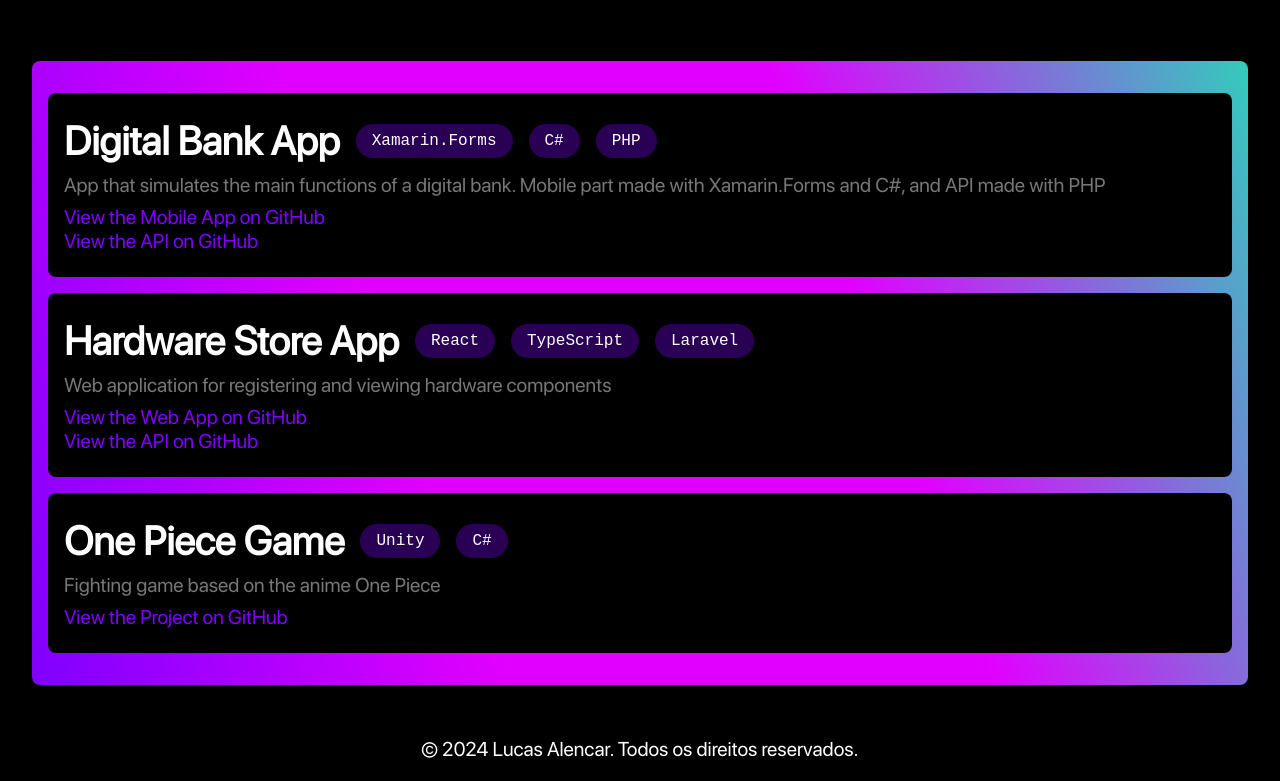
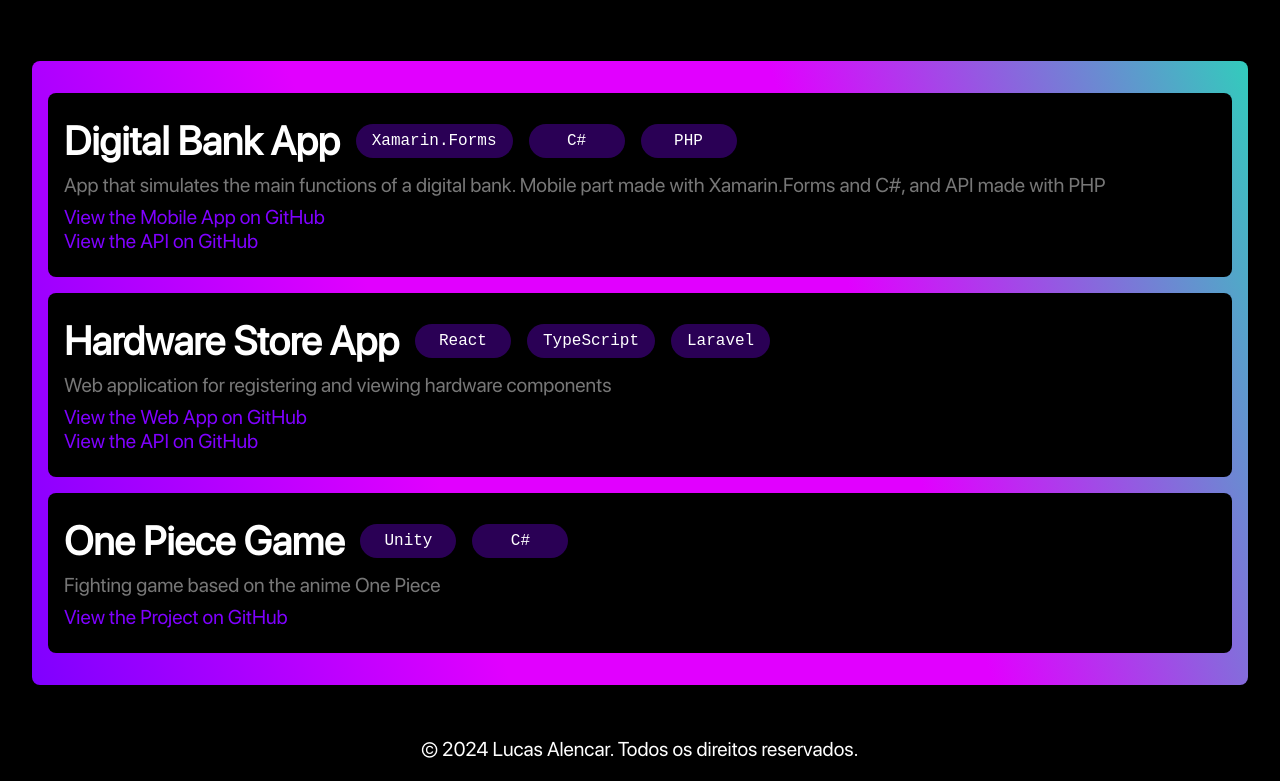
Before and after one commit to smokeeaasd/smokeeaasd.github.io, a plain HTML site: page index.html in a window 1280 px wide. Shown: the part 2164-2945 px from the top of the page. Drawn offline with Linux system fonts and the light colour scheme.

Commit message:
adding wrap to language badges

```diff
--- a/assets/css/modules/projects.css
+++ b/assets/css/modules/projects.css
@@ -29,14 +29,15 @@
 
 .project .langs {
 	display: flex;
-	justify-content: center;
+	flex-wrap: wrap;
 	align-items: center;
 }
 
 .project .lang {
+	min-width: 96px;
 	border-radius: 999vmax;
 	background-color: #7f00ff55;
-	margin: 0px 8px;
+	margin: 2px 8px;
 	padding: 8px 16px;
 }
 
```
